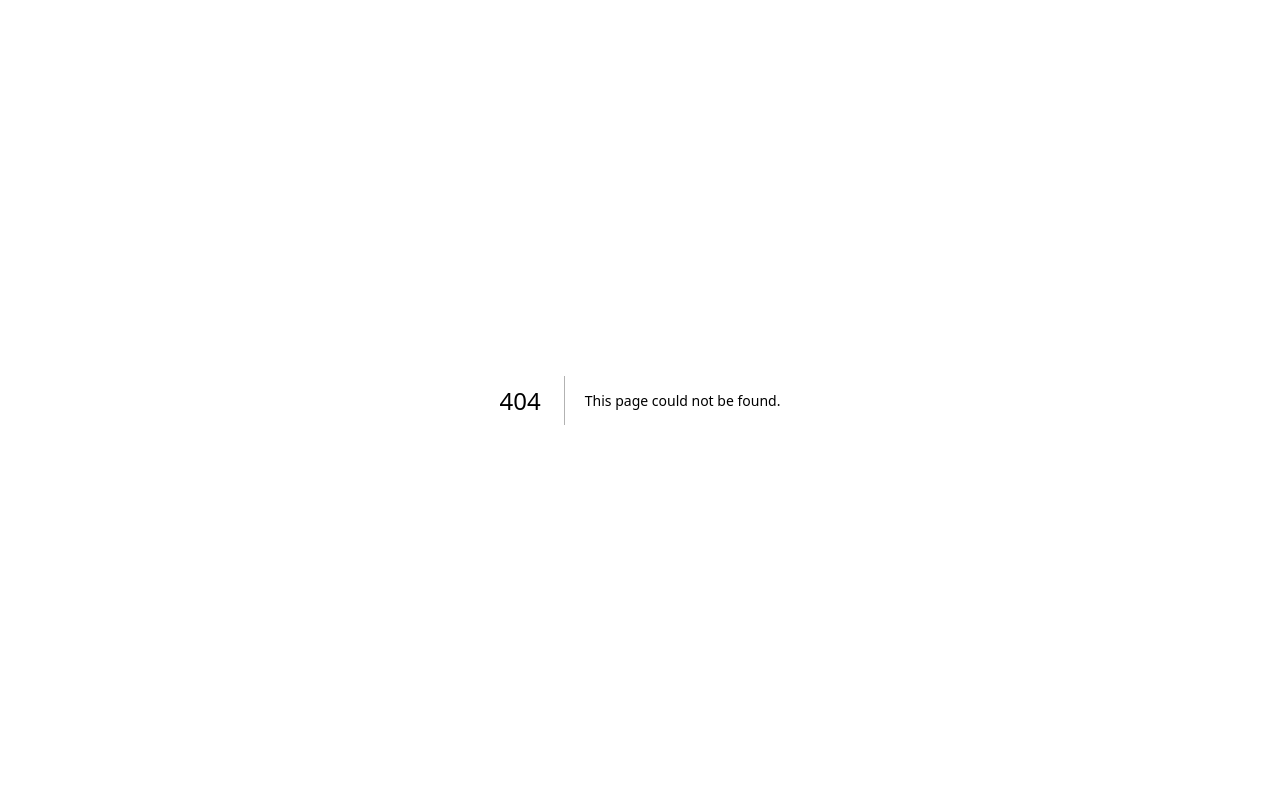
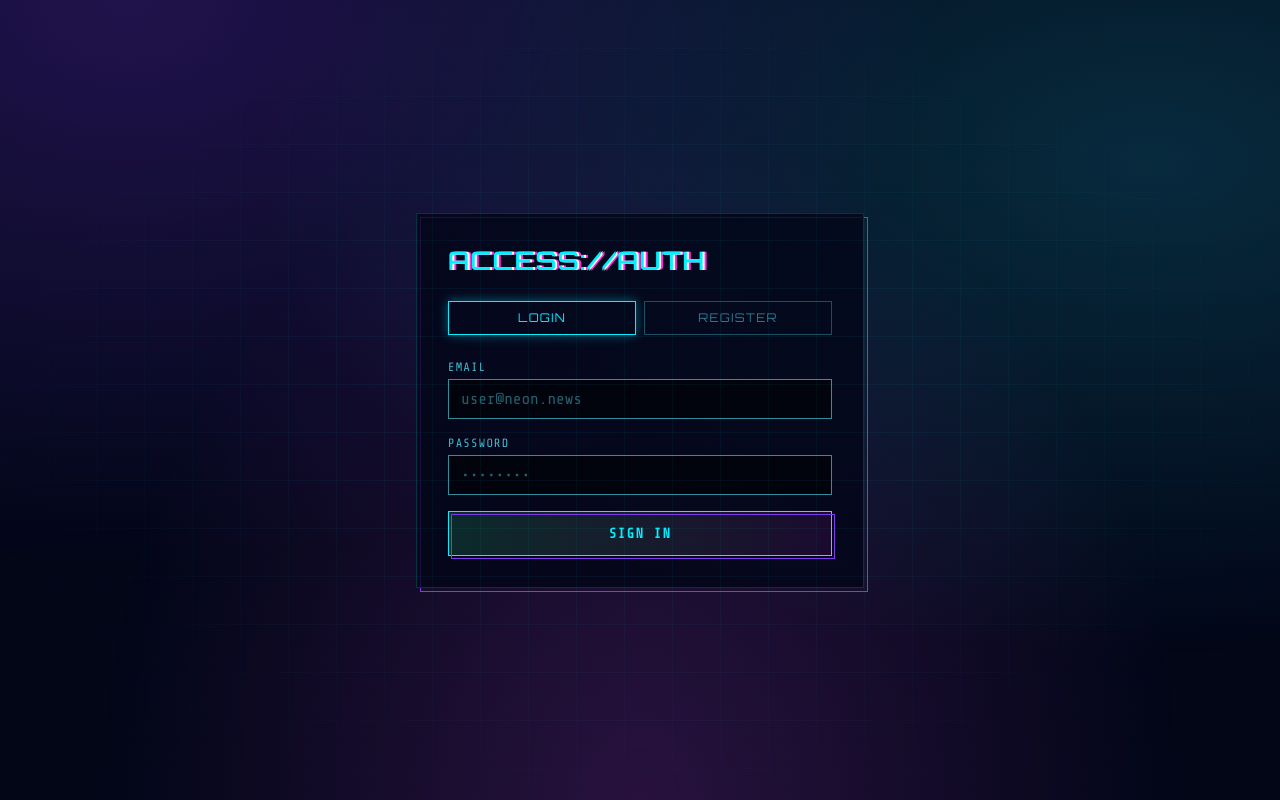
Before and after one commit to ArtemsWebs/roadmap-project-news, a Next.js app: page /roadmap-project-news/auth in a window 1280 px wide. Before the commit this address had no page. Built offline with nearby package versions, Linux system fonts and the light colour scheme; no server answers.

Commit message:
feat: киберпанк-страница /auth и API-клиент авторизации
Co-Authored-By: Claude Opus 4.8 <noreply@anthropic.com>

```diff
--- /dev/null
+++ b/src/app/auth/api.ts
@@ -0,0 +1,45 @@
+import type { LoginInput, RegisterInput } from './schemas';
+
+const API = process.env.NEXT_PUBLIC_API_URL ?? 'http://localhost:3001';
+
+export type AuthUser = { id: string; email: string; username: string; avatarUrl: string | null };
+
+async function parse(res: Response): Promise<{ user: AuthUser }> {
+  const data = await res.json().catch(() => ({}));
+  if (!res.ok) throw new Error(data?.error ?? 'Ошибка запроса');
+  return data;
+}
+
+export async function login(input: LoginInput): Promise<AuthUser> {
+  const res = await fetch(`${API}/auth/login`, {
+    method: 'POST',
+    credentials: 'include',
+    headers: { 'content-type': 'application/json' },
+    body: JSON.stringify(input),
+  });
+  return (await parse(res)).user;
+}
+
+export async function register(input: RegisterInput, avatar: File | null): Promise<AuthUser> {
+  const form = new FormData();
+  form.set('email', input.email);
+  form.set('username', input.username);
+  form.set('password', input.password);
+  if (avatar) form.set('avatar', avatar);
+  const res = await fetch(`${API}/auth/register`, {
+    method: 'POST',
+    credentials: 'include',
+    body: form,
+  });
+  return (await parse(res)).user;
+}
+
+export async function logout(): Promise<void> {
+  await fetch(`${API}/auth/logout`, { method: 'POST', credentials: 'include' });
+}
+
+export async function fetchMe(): Promise<AuthUser | null> {
+  const res = await fetch(`${API}/auth/me`, { credentials: 'include' });
+  if (res.status === 401) return null;
+  return (await parse(res)).user;
+}
--- /dev/null
+++ b/src/app/auth/page.tsx
@@ -0,0 +1,171 @@
+'use client';
+
+import { useState } from 'react';
+import { useRouter } from 'next/navigation';
+import { useMutation, useQueryClient } from 'react-query';
+import { cn } from '@/lib/utils';
+import styles from '../cyberpunk-style.module.css';
+import CyberInput from '@/components/ui/CyberInput';
+import CyberButton from '@/components/ui/CyberButton';
+import { login, register } from './api';
+import { loginSchema, registerSchema } from './schemas';
+
+type Tab = 'login' | 'register';
+
+export default function AuthPage() {
+  const router = useRouter();
+  const qc = useQueryClient();
+  const [tab, setTab] = useState<Tab>('login');
+  const [form, setForm] = useState({ username: '', email: '', password: '' });
+  const [avatar, setAvatar] = useState<File | null>(null);
+  const [avatarPreview, setAvatarPreview] = useState<string | null>(null);
+  const [errors, setErrors] = useState<Record<string, string>>({});
+
+  const mutation = useMutation({
+    mutationFn: async () => {
+      if (tab === 'login') {
+        const parsed = loginSchema.safeParse({ email: form.email, password: form.password });
+        if (!parsed.success) {
+          throw { fields: fieldErrors(parsed.error) };
+        }
+        return login(parsed.data);
+      }
+      const parsed = registerSchema.safeParse(form);
+      if (!parsed.success) {
+        throw { fields: fieldErrors(parsed.error) };
+      }
+      return register(parsed.data, avatar);
+    },
+    onSuccess: async () => {
+      setErrors({});
+      await qc.invalidateQueries(['me']);
+      router.push('/');
+    },
+    onError: (e: unknown) => {
+      if (e && typeof e === 'object' && 'fields' in e) {
+        setErrors((e as { fields: Record<string, string> }).fields);
+      } else {
+        setErrors({ _form: e instanceof Error ? e.message : 'Ошибка' });
+      }
+    },
+  });
+
+  const onAvatar = (file: File | null) => {
+    setAvatar(file);
+    setAvatarPreview(file ? URL.createObjectURL(file) : null);
+  };
+
+  return (
+    <div className={cn(styles['cp-root'], 'min-h-screen flex items-center justify-center p-4')}>
+      <div className={styles['cp-scanlines']} />
+      <div className="relative w-full max-w-md">
+        {/* неон-рамка */}
+        <span className="absolute inset-0 border border-[#00F0FF]" />
+        <span className="absolute bottom-[-4px] right-[-4px] w-full h-full border border-[#7C3AED]" />
+        <div className="relative bg-[#020617]/80 p-8 flex flex-col gap-6">
+          <h1
+            className="text-2xl font-orbitron font-black text-[#00F0FF] tracking-widest"
+            style={{ textShadow: '2px 0 0 #fff, 4px 0 0 #FF2BD6' }}
+          >
+            ACCESS://AUTH
+          </h1>
+
+          {/* табы */}
+          <div className="flex gap-2">
+            {(['login', 'register'] as Tab[]).map((t) => (
+              <button
+                key={t}
+                onClick={() => {
+                  setTab(t);
+                  setErrors({});
+                }}
+                className={cn(
+                  'flex-1 py-2 font-orbitron uppercase text-xs tracking-widest border transition-all',
+                  tab === t
+                    ? 'border-[#00F0FF] text-[#00F0FF] shadow-[0_0_10px_#00F0FF66]'
+                    : 'border-cyan-300/30 text-cyan-300/50 hover:text-cyan-300',
+                )}
+              >
+                {t === 'login' ? 'Login' : 'Register'}
+              </button>
+            ))}
+          </div>
+
+          {errors._form && (
+            <div className="border border-[#FF2BD6] text-[#FF2BD6] text-sm font-tech p-2">{errors._form}</div>
+          )}
+
+          <form
+            className="flex flex-col gap-4"
+            onSubmit={(e) => {
+              e.preventDefault();
+              mutation.mutate();
+            }}
+          >
+            {tab === 'register' && (
+              <CyberInput
+                id="username"
+                label="Username"
+                placeholder="neo"
+                value={form.username}
+                error={errors.username}
+                onChange={(e) => setForm({ ...form, username: e.target.value })}
+              />
+            )}
+            <CyberInput
+              id="email"
+              label="Email"
+              type="email"
+              placeholder="user@neon.news"
+              value={form.email}
+              error={errors.email}
+              onChange={(e) => setForm({ ...form, email: e.target.value })}
+            />
+            <CyberInput
+              id="password"
+              label="Password"
+              type="password"
+              placeholder="••••••••"
+              value={form.password}
+              error={errors.password}
+              onChange={(e) => setForm({ ...form, password: e.target.value })}
+            />
+
+            {tab === 'register' && (
+              <div className="flex items-center gap-3">
+                {avatarPreview && (
+                  // eslint-disable-next-line @next/next/no-img-element
+                  <img src={avatarPreview} alt="avatar" className="w-12 h-12 object-cover border border-[#00F0FF]" />
+                )}
+                <label className="text-xs font-tech uppercase tracking-widest text-cyan-300/80 cursor-pointer border border-cyan-300/40 px-3 py-2 hover:border-cyan-300">
+                  Upload avatar
+                  <input
+                    type="file"
+                    accept="image/*"
+                    className="hidden"
+                    onChange={(e) => onAvatar(e.target.files?.[0] ?? null)}
+                  />
+                </label>
+              </div>
+            )}
+
+            <CyberButton>
+              <span className="text-sm font-tech">
+                {mutation.isLoading ? 'Loading…' : tab === 'login' ? 'Sign in' : 'Create account'}
+              </span>
+            </CyberButton>
+          </form>
+        </div>
+      </div>
+    </div>
+  );
+}
+
+function fieldErrors(err: import('zod').ZodError): Record<string, string> {
+  const out: Record<string, string> = {};
+  for (const issue of err.issues) {
+    const key = issue.path[0];
+    if (typeof key === 'string' && !out[key]) out[key] = issue.message;
+  }
+  return out;
+}
--- /dev/null
+++ b/src/app/auth/schemas.ts
@@ -0,0 +1,15 @@
+import { z } from 'zod';
+
+export const loginSchema = z.object({
+  email: z.string().email('Некорректный email'),
+  password: z.string().min(1, 'Введите пароль'),
+});
+
+export const registerSchema = z.object({
+  username: z.string().min(3, 'Минимум 3 символа').max(32, 'Максимум 32 символа'),
+  email: z.string().email('Некорректный email'),
+  password: z.string().min(8, 'Минимум 8 символов'),
+});
+
+export type LoginInput = z.infer<typeof loginSchema>;
+export type RegisterInput = z.infer<typeof registerSchema>;
--- /dev/null
+++ b/src/components/ui/CyberInput.tsx
@@ -0,0 +1,40 @@
+import { cn } from '@/lib/utils';
+import { forwardRef } from 'react';
+
+interface CyberInputProps extends React.InputHTMLAttributes<HTMLInputElement> {
+  label?: string;
+  error?: string;
+}
+
+const CyberInput = forwardRef<HTMLInputElement, CyberInputProps>(
+  ({ className, label, error, id, ...props }, ref) => {
+    return (
+      <div className="flex flex-col gap-1 w-full">
+        {label && (
+          <label htmlFor={id} className="text-xs font-tech uppercase tracking-widest text-cyan-300/80">
+            {label}
+          </label>
+        )}
+        <input
+          {...props}
+          id={id}
+          ref={ref}
+          className={cn(
+            'w-full min-w-0 h-[40px] px-3 py-0',
+            'border text-cyan-100 placeholder:text-cyan-300/40 font-tech',
+            'caret-cyan-300 outline-none transition-all duration-300 ease-out',
+            error ? 'border-[#FF2BD6]' : 'border-cyan-300/60 focus:border-cyan-300',
+            'focus:shadow-[0_0_5px_#22d3ee,0_0_15px_#22d3ee,0_0_30px_rgba(34,211,238,0.5)]',
+            className,
+          )}
+          style={{ background: 'rgba(0, 0, 0, 0.55)' }}
+        />
+        {error && <span className="text-xs font-tech text-[#FF2BD6]">{error}</span>}
+      </div>
+    );
+  },
+);
+
+CyberInput.displayName = 'CyberInput';
+
+export default CyberInput;
```
